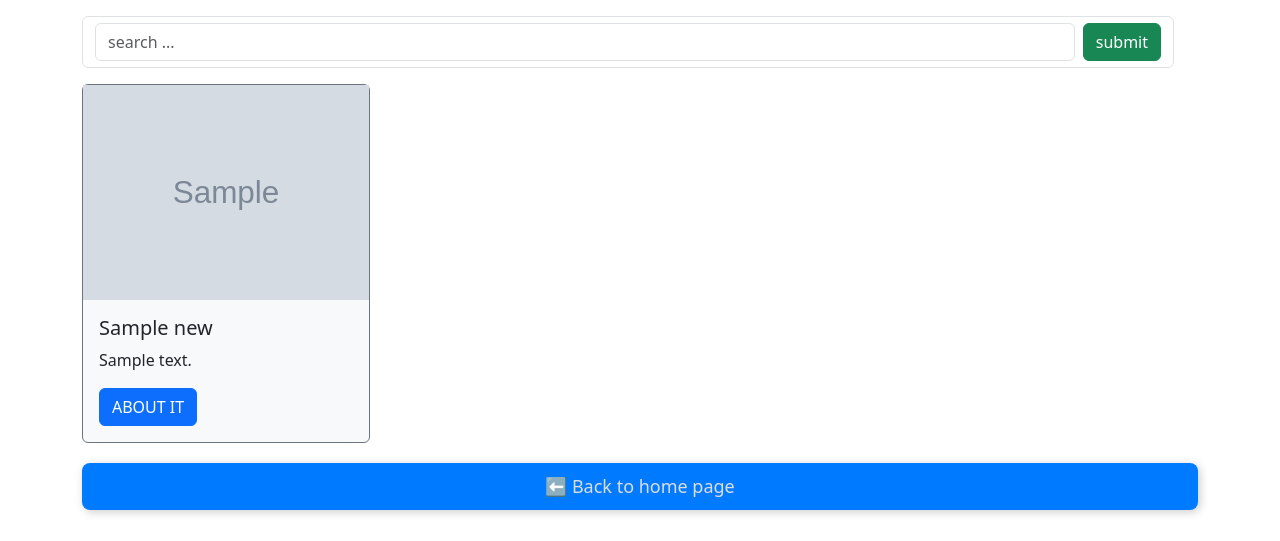
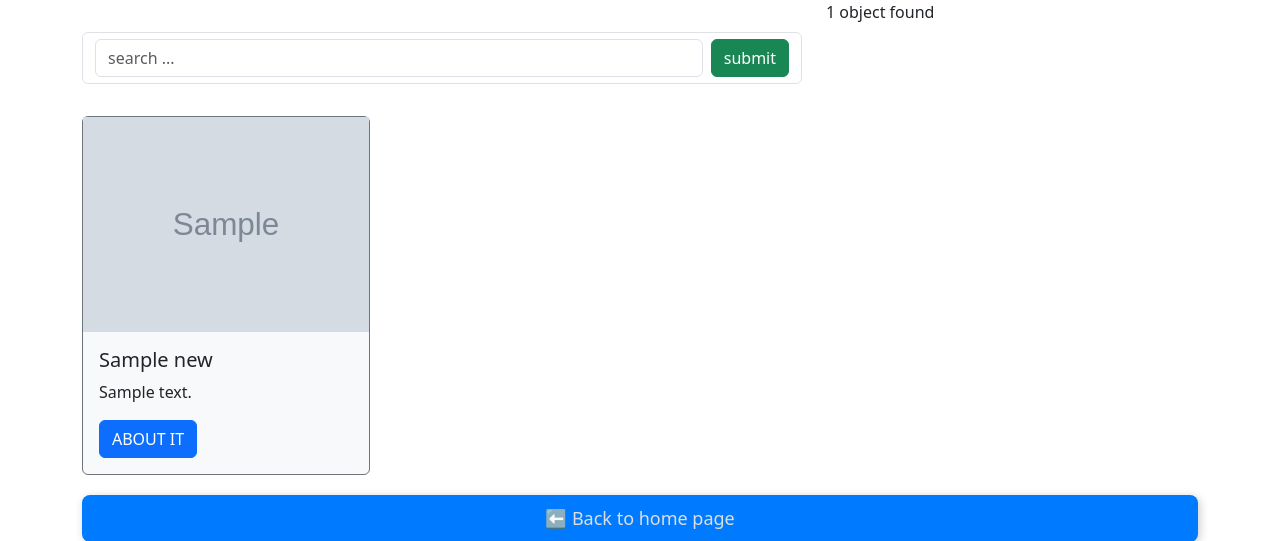
Before and after one commit to Azimboyev-F7/Django_project, a Django app: page /blogs/ in a window 1280 px wide. Shown: the top 541 px of the page. Run offline with Django 5.2, Linux system fonts and the light colour scheme; tables that the repository leaves empty hold one stand-in row (values such as "Sample post"); grey boxes marked "Sample" are stand-in pictures; parts of the project's set-up code (start-up, migrations or seed data) failed here and were passed over.

Commit message:
modified

```diff
--- a/django_projects/news_project/main/views.py
+++ b/django_projects/news_project/main/views.py
@@ -14,7 +14,13 @@ def index(request):
 
 def blog(request):
     new = New.objects.all()
-    print(request.GET)
+    query = request.GET.get('q')
+
+    if query:
+        # new = New.objects.filter(title__icontains=query)
+        # new = New.objects.filter(title__exact=query)
+        new = New.objects.filter(title__contains=query)
+
     context = {
         "new": new,
     }
--- a/django_projects/news_project/templates/article/blogs.html
+++ b/django_projects/news_project/templates/article/blogs.html
@@ -13,14 +13,18 @@
 
         <div class="row">
             <div class="row">
-                <div class="col">
-                    <form class="form-control d-flex my-3 gap-2" action="{% url 'blogs/' %}" method="get",>
+                <div class="col-8 my-3">
+                    <form class="form-control d-flex my-3 gap-2" action="{% url 'main:blogs' %}" method="get">
                         <input type="search" class="form-control" name="q" placeholder="search ...">
                         <button type="submit" class="btn btn-success">submit</button>
                     </form>
                 </div>
+                <div class="col-4">
+                    <span>{{ new.count }} object found</span>
+                </div>
             </div>
-            {% for ne in new %}
+            {% if new %}
+            	{% for ne in new %}
                 <div class="col-md-4">
                     <div class="card bg-light border border-secondary hover-effect" style="width: 18rem;">
                         {% if ne.image %}
@@ -39,7 +43,9 @@
                     {#                <a href="index.html" class="back-home"> Back to Home</a>#}
                 </div>
             {% endfor %}
-
+                {% else %}
+                <h2>No found</h2>
+            {% endif %}
             <div>
                 <a href="{% url 'main:index' %}" class="back-home">⬅ Back to home page</a>
             </div>
```
